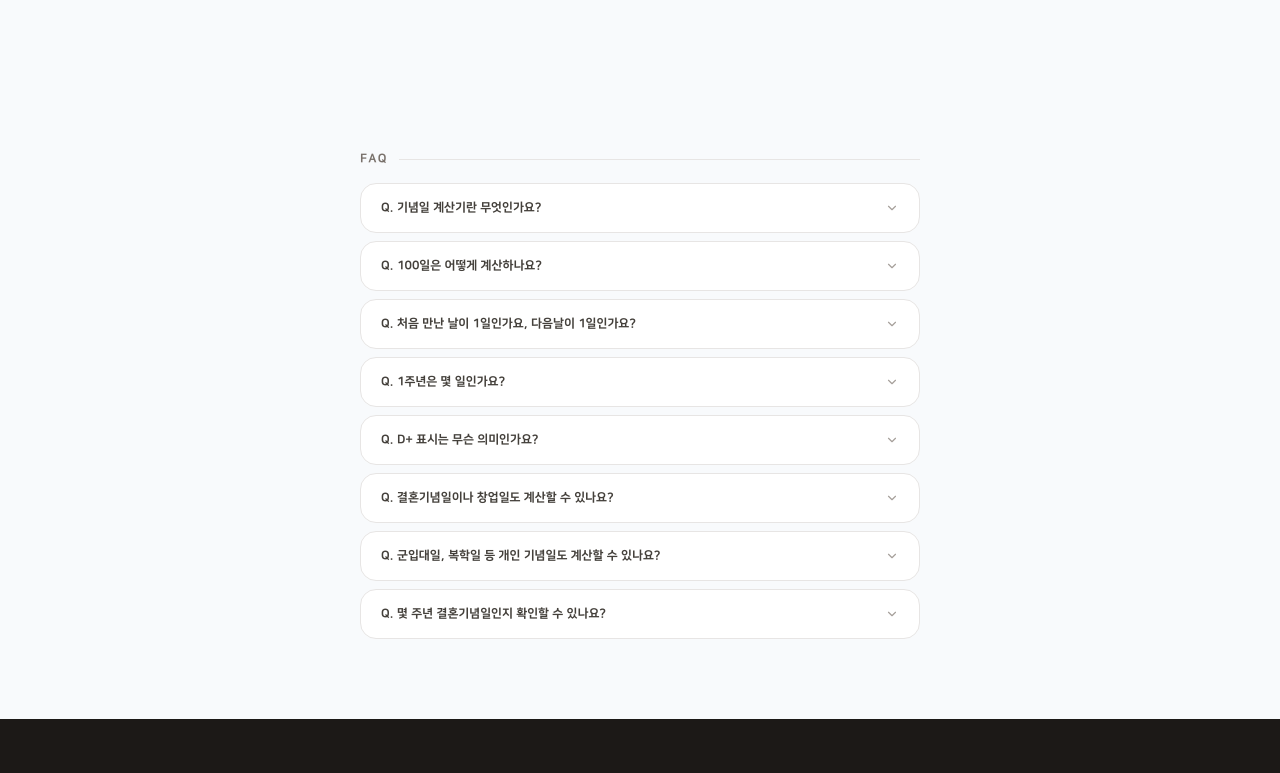
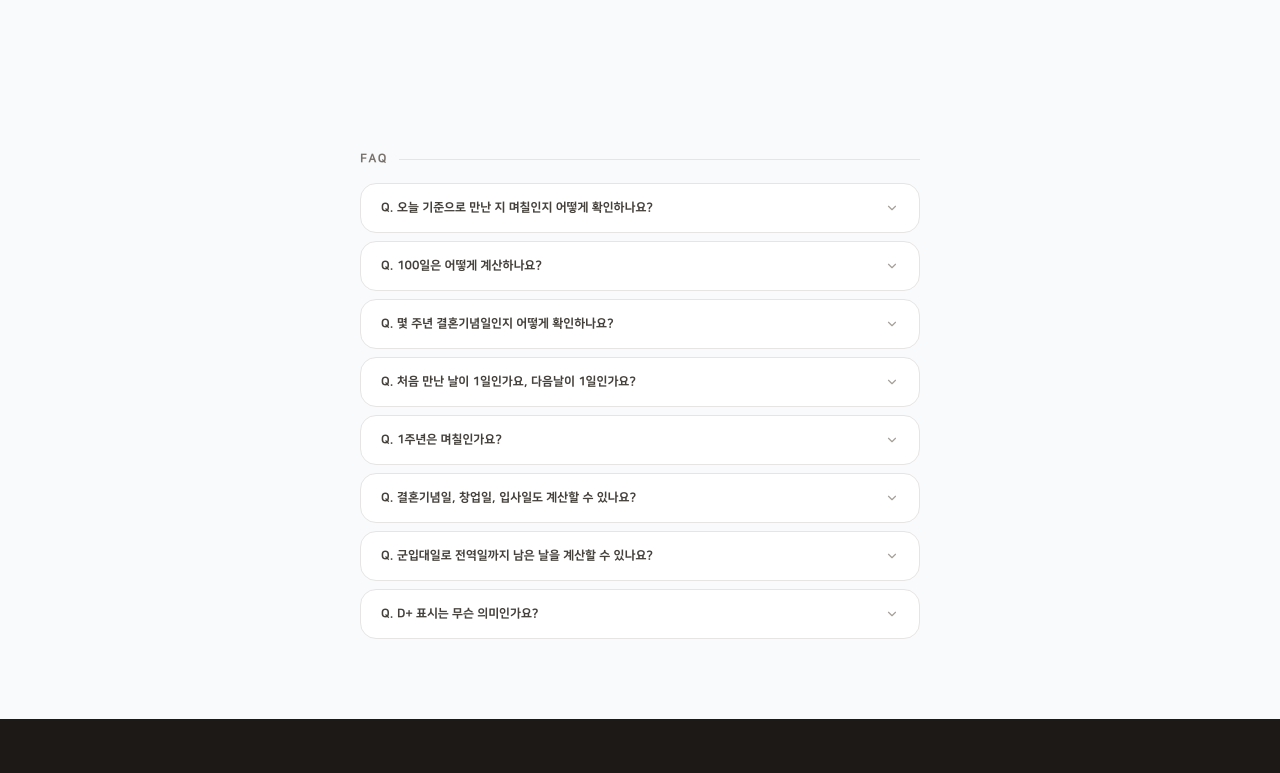
Before and after one commit to Cherisia/serenkit, a Next.js app: page /cal/anniversary in a window 1280 px wide. Shown: the part 2000-2773 px from the top of the page. Built offline with nearby package versions, Linux system fonts and the light colour scheme.

Commit message:
오늘 D+일수 메인 박스, 다음 기념일 표시, 메타데이터 개선

```diff
--- a/app/cal/anniversary/page.js
+++ b/app/cal/anniversary/page.js
@@ -2,13 +2,18 @@ import CalcLayout from '@/components/calculator/CalcLayout'
 import AnniversaryCalc from '@/components/calculator/AnniversaryCalc'
 
 export const metadata = {
-  title: '기념일 계산기 — 100일·200일·1주년 날짜 자동 계산',
-  description: '만난 날부터 100일·200일·1주년 기념일 날짜를 자동 계산. 커플·결혼·친구 기념일을 한 번에 확인하고 미리 챙겨보세요.',
-  keywords: ['기념일 계산기', '100일 계산기', '100일 날짜 계산', '200일 기념일', '1주년 날짜 계산', '커플 기념일 계산기', '사귄날 기념일 계산', '결혼기념일 계산기', '기념일 날짜 계산', 'D+100 계산기'],
+  title: '기념일 계산기 — 오늘 몇 일째? 100일·주년 날짜 자동 확인',
+  description: '만난 날 입력하면 오늘 기준 경과 일수를 즉시 확인. 100일·200일·1주년 등 기념일 날짜와 D-day를 한 번에. 커플·결혼·창업 기념일 모두 지원.',
+  keywords: [
+    '기념일 계산기', '기념일 세기', '만난 지 며칠', '100일 계산기', '100일 날짜 계산',
+    '몇 주년 계산기', '주년 계산기', '200일 기념일', '1주년 날짜 계산', '백일 계산기',
+    '커플 기념일 계산기', '사귄날 기념일 계산', '사귄날짜 계산기', '결혼기념일 계산기',
+    '기념일 날짜 계산', 'D+100 계산기',
+  ],
   alternates: { canonical: 'https://serenkit.com/cal/anniversary/' },
   openGraph: {
-    title: '기념일 계산기 — 100일·200일·1주년 날짜 자동 계산 | serenkit',
-    description: '만난 날부터 100일·200일·1주년 기념일 날짜를 자동 계산. 커플·결혼·친구 기념일 한 번에 확인.',
+    title: '기념일 계산기 — 오늘 몇 일째? | serenkit',
+    description: '만난 날부터 오늘 기준 경과 일수 즉시 확인. 100일·200일·1주년 기념일 날짜와 D-day 한 번에.',
     url: 'https://serenkit.com/cal/anniversary/',
     type: 'website',
     images: [{ url: '/og-image.png?v=2', width: 1200, height: 630, alt: '기념일 계산기 - serenkit' }],
@@ -20,9 +25,10 @@ const jsonLd = {
   '@type': 'WebApplication',
   name: '기념일 계산기',
   url: 'https://serenkit.com/cal/anniversary/',
-  description: '100일·200일·1주년 등 기념일 날짜를 자동으로 계산하는 기념일 계산기',
+  description: '처음 만난 날로부터 오늘까지 경과 일수, 100일·200일·1주년 등 기념일 날짜와 D-day를 자동 계산하는 기념일 계산기.',
   applicationCategory: 'UtilitiesApplication',
   operatingSystem: 'Web',
+  inLanguage: 'ko-KR',
   offers: { '@type': 'Offer', price: '0', priceCurrency: 'KRW' },
   breadcrumb: {
     '@type': 'BreadcrumbList',
@@ -34,19 +40,48 @@ const jsonLd = {
 }
 
 const faqs = [
-  { q: '기념일 계산기란 무엇인가요?', a: '처음 만난 날이나 시작일을 기준으로 100일, 200일, 300일, 1주년, 2주년 등 주요 기념일 날짜를 자동으로 계산해주는 도구입니다. 연인, 부부, 친구, 반려동물 입양일 등 다양한 기념일을 미리 확인할 수 있습니다.' },
-  { q: '100일은 어떻게 계산하나요?', a: '시작일을 1일로 기산하여 100일째 되는 날을 계산합니다. 예를 들어 1월 1일이 시작일이면 100일은 4월 10일(윤년 제외)이 됩니다.' },
-  { q: '처음 만난 날이 1일인가요, 다음날이 1일인가요?', a: '이 계산기는 처음 만난 날(시작일)을 1일로 기산합니다. 예를 들어 1월 1일이 시작일이라면 1월 1일이 D+1, 4월 10일이 100일이에요. 연인마다 계산 방식이 다를 수 있으니 참고해 사용하세요.' },
-  { q: '1주년은 몇 일인가요?', a: '1주년은 시작일로부터 정확히 1년 후 같은 날짜입니다. 365일과는 달리 윤년 여부와 관계없이 동일한 월·일로 계산됩니다.' },
-  { q: 'D+ 표시는 무슨 의미인가요?', a: '이미 지난 기념일은 D+숫자로 표시됩니다. 예를 들어 D+5는 해당 기념일이 5일 전에 지났음을 의미합니다.' },
-  { q: '결혼기념일이나 창업일도 계산할 수 있나요?', a: '네, 시작일에 결혼일, 창업일, 입사일 등 원하는 기준 날짜를 입력하면 모든 종류의 기념일을 계산할 수 있습니다.' },
-  { q: '군입대일, 복학일 등 개인 기념일도 계산할 수 있나요?', a: '물론이에요! 시작일에 입대일을 넣으면 전역일까지 남은 날도 파악할 수 있고, 복학일을 기준으로 학사 일정을 계획할 수도 있어요. 어떤 날짜든 시작일로 설정하면 자동으로 기념일 목록이 생성됩니다.' },
-  { q: '몇 주년 결혼기념일인지 확인할 수 있나요?', a: '네, 결혼일을 시작일로 입력하면 1주년부터 자동으로 표시됩니다. 현재 몇 주년인지, 다음 주년 기념일이 언제인지 한눈에 확인할 수 있어요.' },
+  {
+    q: '오늘 기준으로 만난 지 며칠인지 어떻게 확인하나요?',
+    a: '처음 만난 날(시작일)을 입력하고 계산하면 결과 상단에 오늘까지 경과한 일수가 크게 표시됩니다. 100일·200일·1주년 등 기념일 목록과 함께 다음 기념일까지 남은 D-day도 한눈에 확인할 수 있어요.',
+  },
+  {
+    q: '100일은 어떻게 계산하나요?',
+    a: '시작일을 1일로 기산하여 100일째 되는 날을 계산합니다. 예를 들어 1월 1일이 시작일이면 100일은 4월 10일(윤년 제외)이 됩니다. 처음 만난 날 자체가 1일째예요.',
+  },
+  {
+    q: '몇 주년 결혼기념일인지 어떻게 확인하나요?',
+    a: '결혼일을 시작일로 입력하면 1주년부터 50주년까지 각 기념일 날짜가 자동으로 표시됩니다. 이미 지난 주년 기념일은 D+, 아직 남은 기념일은 D-로 표시되니 현재 몇 주년인지 쉽게 확인할 수 있어요.',
+  },
+  {
+    q: '처음 만난 날이 1일인가요, 다음날이 1일인가요?',
+    a: '이 계산기는 처음 만난 날(시작일)을 1일로 기산합니다. 예를 들어 1월 1일이 시작일이라면 1월 1일이 1일째이고, 4월 10일이 100일째예요. 연인마다 계산 방식이 다를 수 있으니 참고해 사용하세요.',
+  },
+  {
+    q: '1주년은 며칠인가요?',
+    a: '1주년은 시작일로부터 정확히 1년 후 같은 날짜입니다. 365일과는 달리 윤년 여부와 관계없이 동일한 월·일로 계산됩니다.',
+  },
+  {
+    q: '결혼기념일, 창업일, 입사일도 계산할 수 있나요?',
+    a: '네, 시작일에 결혼일·창업일·입사일·반려동물 입양일 등 원하는 기준 날짜를 입력하면 모든 종류의 기념일을 계산할 수 있습니다.',
+  },
+  {
+    q: '군입대일로 전역일까지 남은 날을 계산할 수 있나요?',
+    a: '입대일을 시작일로 넣으면 일수 기념일 목록이 생성됩니다. 예상 전역일을 직접 계산하려면 날짜 더하기 계산기를 함께 활용하면 편리해요.',
+  },
+  {
+    q: 'D+ 표시는 무슨 의미인가요?',
+    a: '이미 지난 기념일에는 D+숫자가 표시됩니다. 예를 들어 D+5는 해당 기념일이 5일 전에 지났음을 의미해요. 아직 오지 않은 기념일은 D-숫자로 표시됩니다.',
+  },
 ]
 
 export default function Page() {
   return (
-    <CalcLayout title="💑 기념일 계산기" desc="처음 만난 날로부터 100일·1주년 등 기념일을 자동 계산해요" currentUrl="/cal/anniversary/" faqs={faqs}>
+    <CalcLayout
+      title="💑 기념일 계산기"
+      desc="오늘 기준 경과 일수 · 100일·200일·주년 기념일 날짜와 D-day 자동 계산"
+      currentUrl="/cal/anniversary/"
+      faqs={faqs}
+    >
       <script type="application/ld+json" dangerouslySetInnerHTML={{ __html: JSON.stringify(jsonLd) }} />
       <AnniversaryCalc />
     </CalcLayout>
--- a/components/calculator/AnniversaryCalc.js
+++ b/components/calculator/AnniversaryCalc.js
@@ -17,6 +17,24 @@ function dday(d) {
   return diff > 0 ? `D-${diff}` : `D+${Math.abs(diff)}`
 }
 
+function calcResult(startDate) {
+  const s = new Date(startDate); s.setHours(0,0,0,0)
+  const today = new Date(); today.setHours(0,0,0,0)
+
+  // 시작일을 1일로 기산
+  const daysElapsed = Math.round((today - s) / 86400000) + 1
+
+  const dayResults  = DAY_MARKS.map(n => { const d = new Date(s); d.setDate(d.getDate() + n - 1); return { label: `${n}일`, date: d } })
+  const yearResults = YEAR_MARKS.map(n => { const d = new Date(s); d.setFullYear(d.getFullYear() + n); return { label: `${n}주년`, date: d } })
+
+  // 다음 기념일 (오늘 이후 가장 가까운 것)
+  const upcoming = [...dayResults, ...yearResults]
+    .filter(r => { const t = new Date(r.date); t.setHours(0,0,0,0); return t >= today })
+    .sort((a, b) => a.date - b.date)[0] ?? null
+
+  return { dayResults, yearResults, daysElapsed, upcoming }
+}
+
 export default function AnniversaryCalc() {
   const [start,  setStart]  = useState('')
   const [result, setResult] = useState(null)
@@ -25,26 +43,14 @@ export default function AnniversaryCalc() {
     const p = readParams()
     if (p.start) {
       setStart(p.start)
-      const s = new Date(p.start)
-      const dayResults  = DAY_MARKS.map((n) => { const d = new Date(s); d.setDate(d.getDate() + n - 1); return { label: `${n}일`, date: d } })
-      const yearResults = YEAR_MARKS.map((n) => { const d = new Date(s); d.setFullYear(d.getFullYear() + n); return { label: `${n}주년`, date: d } })
-      setResult({ dayResults, yearResults })
+      setResult(calcResult(p.start))
     }
   }, [])
 
   const calculate = () => {
     if (!start) return
     pushParams({ start })
-    const s = new Date(start)
-    const dayResults  = DAY_MARKS.map((n) => {
-      const d = new Date(s); d.setDate(d.getDate() + n - 1)
-      return { label: `${n}일`, date: d }
-    })
-    const yearResults = YEAR_MARKS.map((n) => {
-      const d = new Date(s); d.setFullYear(d.getFullYear() + n)
-      return { label: `${n}주년`, date: d }
-    })
-    setResult({ dayResults, yearResults })
+    setResult(calcResult(start))
   }
 
   function Row({ label, date }) {
@@ -82,6 +88,28 @@ export default function AnniversaryCalc() {
 
       {result && (
         <>
+          {/* 오늘 기준 경과 일수 */}
+          <section className="bg-white border border-stone-200 rounded-2xl p-6">
+            <h2 className="text-sm font-black text-stone-800 mb-5 pb-3 border-b-2 border-orange-400">오늘 기준</h2>
+
+            {result.daysElapsed > 0 ? (
+              <div className="bg-gradient-to-br from-amber-400 to-orange-400 rounded-2xl p-5 text-white text-center mb-4">
+                <p className="text-xs opacity-75 mb-1">처음 만난 지 오늘까지</p>
+                <p className="text-4xl font-black">{result.daysElapsed.toLocaleString('ko-KR')}일째</p>
+                {result.upcoming && (
+                  <p className="text-sm opacity-90 mt-2.5">
+                    다음 기념일: <span className="font-black">{result.upcoming.label}</span> ({dday(result.upcoming.date)})
+                  </p>
+                )}
+              </div>
+            ) : (
+              <div className="bg-gradient-to-br from-sky-400 to-blue-500 rounded-2xl p-5 text-white text-center mb-4">
+                <p className="text-xs opacity-75 mb-1">시작일까지</p>
+                <p className="text-3xl font-black">D-{Math.abs(result.daysElapsed - 1)}</p>
+              </div>
+            )}
+          </section>
+
           <section className="bg-white border border-stone-200 rounded-2xl p-6">
             <h2 className="text-sm font-black text-stone-800 mb-4 pb-3 border-b-2 border-orange-400">📅 일수 기념일</h2>
             {result.dayResults.map((r) => <Row key={r.label} {...r} />)}
@@ -94,8 +122,8 @@ export default function AnniversaryCalc() {
       )}
 
       <aside className="bg-amber-50 border border-amber-100 rounded-2xl p-5 text-xs text-stone-500 leading-relaxed">
-        <h3 className="font-bold text-stone-600 mb-1.5">💡 기념일 계산 활용</h3>
-        <p>연인의 100일·200일·1주년 기념일을 미리 확인하세요. 오늘 이전 기념일은 D+, 앞으로 남은 기념일은 D-로 표시됩니다.</p>
+        <h3 className="font-bold text-stone-600 mb-1.5">💡 기념일 계산 기준</h3>
+        <p>처음 만난 날(시작일)을 <strong className="text-stone-600">1일</strong>로 기산합니다. 예를 들어 1월 1일 시작 시 1월 1일이 1일째, 4월 10일이 100일째입니다. 오늘 이전 기념일은 D+, 앞으로 남은 기념일은 D-로 표시됩니다.</p>
       </aside>
     </div>
   )
```
